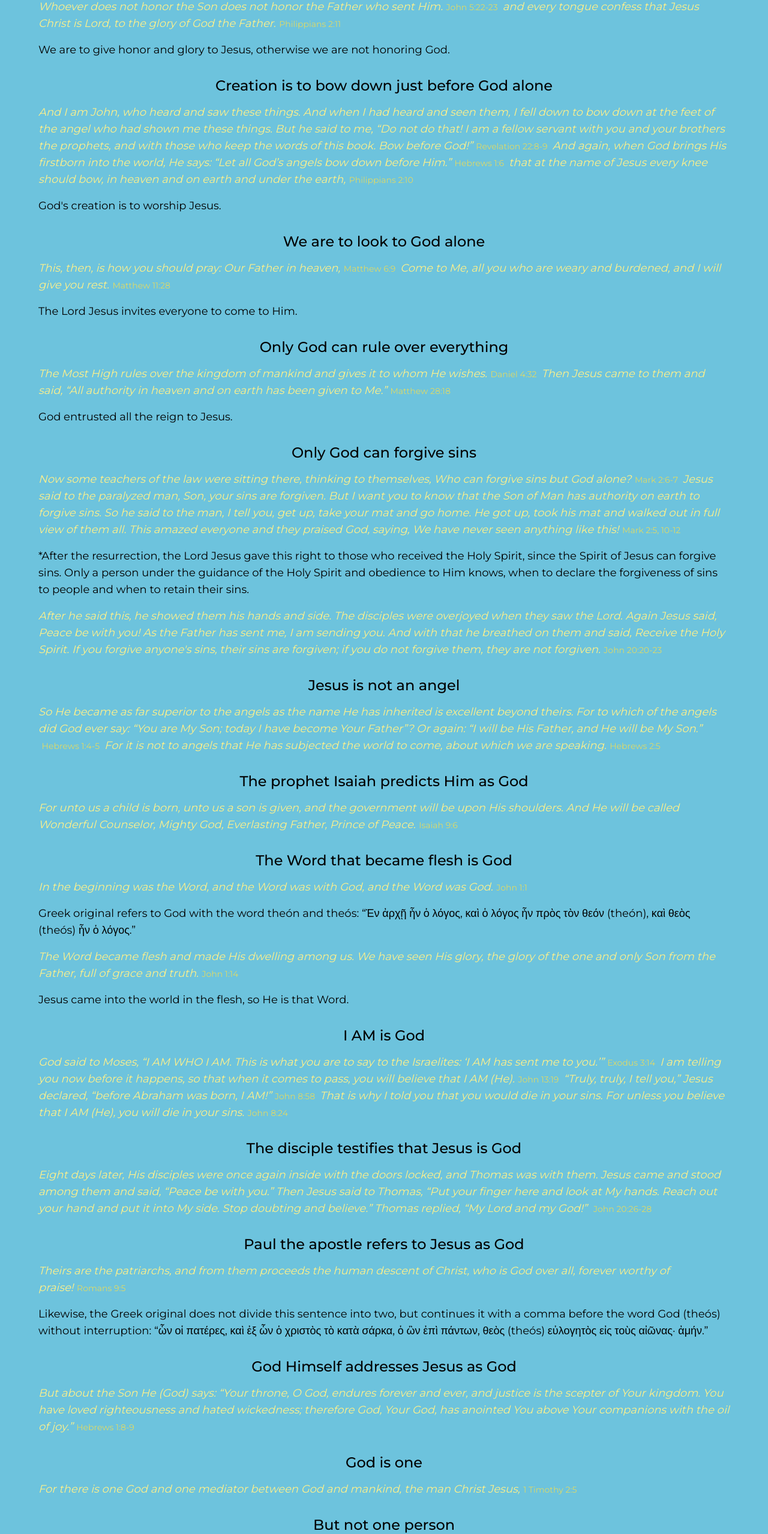
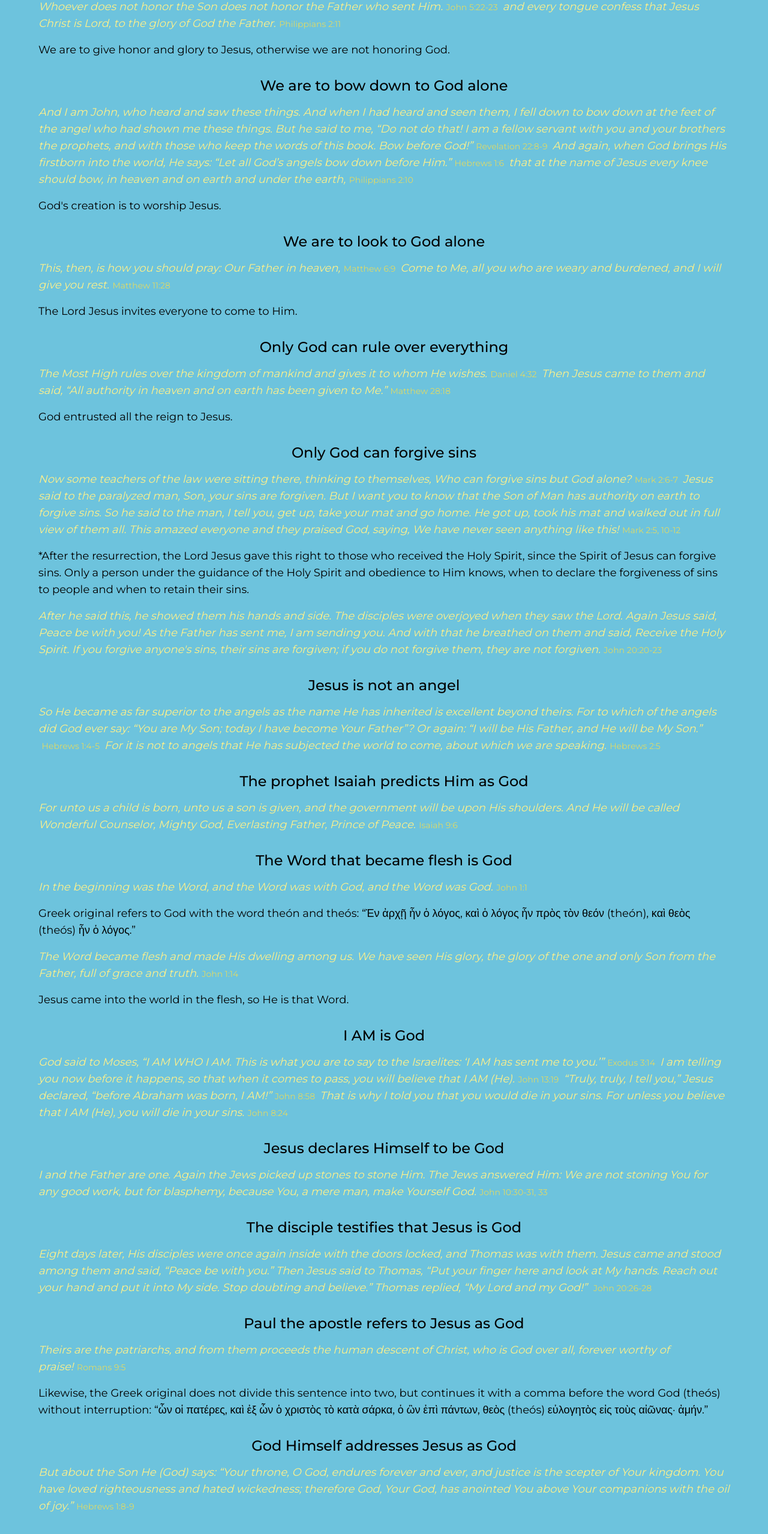
Before and after one commit to pkvarg/cestazivota-app, a Next.js app: page /en/svedkovia/je-jezis-boh in a window 1280 px wide. Shown: the part 1100-3658 px from the top of the page at 60% size. Built offline with nearby package versions, Linux system fonts and the light colour scheme.

Commit message:
Jesus God update

```diff
--- a/src/app/[locale]/svedkovia/je-jezis-boh/page.tsx
+++ b/src/app/[locale]/svedkovia/je-jezis-boh/page.tsx
@@ -79,6 +79,9 @@ export default async function JezisPage() {
           <Verse text={t.jVerse16} reference={t.jRef16} />
           <Verse text={t.jVerse17} reference={t.jRef17} />
 
+          {t.jSubDecl && <h2 className="text-[18px] lg:text-[24px] font-medium mt-8 mb-4 text-center">{t.jSubDecl}</h2>}
+          {t.jVerseDecl && <Verse text={t.jVerseDecl} reference={t.jRefDecl} />}
+
           <h2 className="text-[18px] lg:text-[24px] font-medium mt-8 mb-4 text-center">{t.jSub11}</h2>
           <Verse text={t.jVerse18} reference={t.jRef18} />
 
@@ -98,6 +101,13 @@ export default async function JezisPage() {
           {t.jSubOne4 && <h2 className="text-[18px] lg:text-[24px] font-medium mt-8 mb-4 text-center">{t.jSubOne4}</h2>}
           {t.jVerseOne4 && <Verse text={t.jVerseOne4} reference={t.jRefOne4} />}
           {t.jVerseOne5 && <Verse text={t.jVerseOne5} reference={t.jRefOne5} />}
+
+          {t.jConcl && (
+            <div className="mt-12 rounded-xl border-2 border-black/40 bg-[#5fb6d2] shadow-lg px-6 py-6">
+              <span className="verse">{t.jConcl}</span>
+              <cite className="verse-ref">{t.jConclRef}</cite>
+            </div>
+          )}
         </div>
       </section>
     </div>
--- a/src/content/svedkovia-jezis.json
+++ b/src/content/svedkovia-jezis.json
@@ -33,7 +33,7 @@
 
     "jText5": "Máme vzdať česť a slávu Ježišovi, inak si nectíme Boha.",
 
-    "jSub5": "Len Bohu sa má klaňať Jeho stvorenie",
+    "jSub5": "Len Bohu sa máme klaňať",
 
     "jVerse5": "Keď som to počul a videl, padol som k nohám anjelovi, ktorý mi to ukázal, a klaňal som sa mu. On mi však povedal: Pozri, nie tak! Som spoluslužobníkom tvojím, tvojich bratov, prorokov a tých, ktorí zachovávajú slová tejto knihy. Bohu sa klaňaj!",
     "jRef5": "Zjavenie Jána 22:8-9",
@@ -139,7 +139,14 @@
     "jVerseOne4": "Ježiš Kristus mal podobu Božiu a svoju rovnosť s Bohom nepokladal za lúpež, ale vzdal sa hodnosti*, vzal na seba podobu služobníka, podobný sa stal ľuďom, a keď sa zjavil ako človek.",
     "jRefOne4": "Filipanom 2:6-7",
     "jVerseOne5": "Keď bol ešte v tele, len vtedy vyhlásil: Otec je väčší ako ja.",
-    "jRefOne5": "Ján 14:28"
+    "jRefOne5": "Ján 14:28",
+
+    "jSubDecl": "Ježiš sa označuje za Boha",
+    "jVerseDecl": "Ja a Otec sme jedno. Nato Židia zase zdvihli kamene, aby Ho kameňovali. Odpovedali Mu Židia: Pre dobrý skutok Ťa nekameňujeme, ale pre rúhanie, že sa Ty, človek, robíš Bohom.",
+    "jRefDecl": "Ján 10:30-31, 33",
+
+    "jConcl": "Každý duch, vyznávajúci Ježiša ako Krista, ktorý prišiel v tele, je z Boha; a ktorý duch nevyznáva Ježiša (ako Krista), ten nie je z Boha; je to (duch) antikristov, o ktorom ste počuli, že prichádza a teraz je už vo svete. Podľa toho poznávame Ducha pravdy a ducha bludu.",
+    "jConclRef": "Prvý Jánov 4:2-3, 6"
   },
 
   "english": {
@@ -173,7 +180,7 @@
     "jRefxx5": "John 5:22-23",
     "jText5": "We are to give honor and glory to Jesus, otherwise we are not honoring God.",
 
-    "jSub5": "Creation is to bow down just before God alone",
+    "jSub5": "We are to bow down to God alone",
 
     "jVerse5": "And I am John, who heard and saw these things. And when I had heard and seen them, I fell down to bow down at the feet of the angel who had shown me these things. But he said to me, “Do not do that! I am a fellow servant with you and your brothers the prophets, and with those who keep the words of this book. Bow before God!”",
     "jRef5": "Revelation 22:8-9",
@@ -268,7 +275,14 @@
     "jVerseOne4": "Christ Jesus, being in very nature God, did not consider equality with God something to be grasped, but emptied Himself*, taking the very nature of a servant, being made in human likeness. And being found in appearance as a man,",
     "jRefOne4": "Philippians 2:6-7",
     "jVerseOne5": "Only while He was still in the flesh did He declare: The Father is greater than I.",
-    "jRefOne5": "John 14:28"
+    "jRefOne5": "John 14:28",
+
+    "jSubDecl": "Jesus declares Himself to be God",
+    "jVerseDecl": "I and the Father are one. Again the Jews picked up stones to stone Him. The Jews answered Him: We are not stoning You for any good work, but for blasphemy, because You, a mere man, make Yourself God.",
+    "jRefDecl": "John 10:30-31, 33",
+
+    "jConcl": "Every spirit that acknowledges Jesus as the Christ, who has come in the flesh, is from God; and every spirit that does not acknowledge Jesus (as the Christ) is not from God. This is the spirit of the antichrist, which you have heard is coming and even now is already in the world. This is how we recognize the Spirit of truth and the spirit of error.",
+    "jConclRef": "1 John 4:2-3, 6"
   },
   "czech": {
     "jTitle": "Je Ježíš Bůh?",
@@ -297,7 +311,7 @@
 
     "jText5": "Máme vzdát čest a slávu Ježíši, jinak si nectíme Boha.",
 
-    "jSub5": "Jen Bohu se má klanět Jeho stvoření",
+    "jSub5": "Jen Bohu se máme klanět",
 
     "jVerse5": "Když jsem to slyšel a viděl, padl jsem k nohám andělovi, který mi to ukázal, a klaněl jsem se mu. On mi však řekl: Podívej, ne tak! Jsem spoluslužebníkem tvým, tvých bratrů, proroků a těch, kteří zachovávají slova této knihy. Bohu se klaněj!",
     "jRef5": "Zjevení Jana 22:8-9",
@@ -403,6 +417,13 @@
     "jVerseOne4": "Ježíš Kristus, ačkoli měl podobu Boha, nelpěl na své rovnosti s Bohem, nýbrž sám sebe zmařil*, vzal na sebe podobu služebníka a stal se podobným lidem. A když se ukázal jako člověk,",
     "jRefOne4": "Filipským 2:6-7",
     "jVerseOne5": "Jen dokud byl ještě v těle, tehdy prohlásil: Otec je větší než já.",
-    "jRefOne5": "Jan 14:28"
+    "jRefOne5": "Jan 14:28",
+
+    "jSubDecl": "Ježíš se označuje za Boha",
+    "jVerseDecl": "Já a Otec jsme jedno. Nato Židé opět zvedli kameny, aby Ho kamenovali. Židé Mu odpověděli: Nekamenujeme Tě za dobrý skutek, ale za rouhání, že se Ty, člověk, děláš Bohem.",
+    "jRefDecl": "Jan 10:30-31, 33",
+
+    "jConcl": "Každý duch, který vyznává Ježíše jako Krista, jenž přišel v těle, je z Boha; a který duch nevyznává Ježíše (jako Krista), ten není z Boha; je to (duch) antikristův, o němž jste slyšeli, že přichází, a nyní je již na světě. Podle toho poznáváme Ducha pravdy a ducha bludu.",
+    "jConclRef": "První Janův 4:2-3, 6"
   }
 }
```
